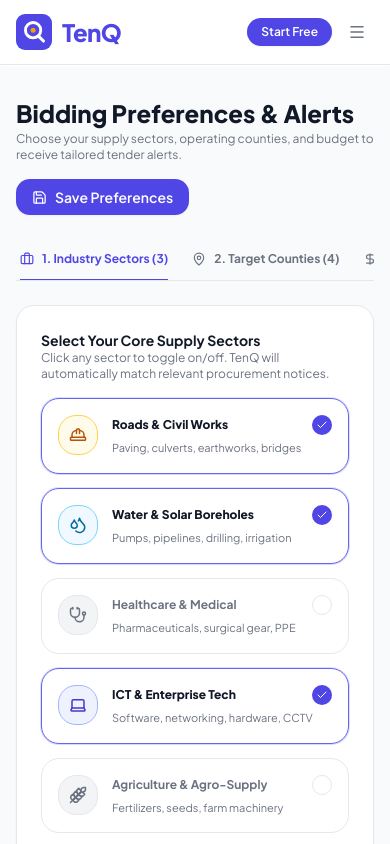
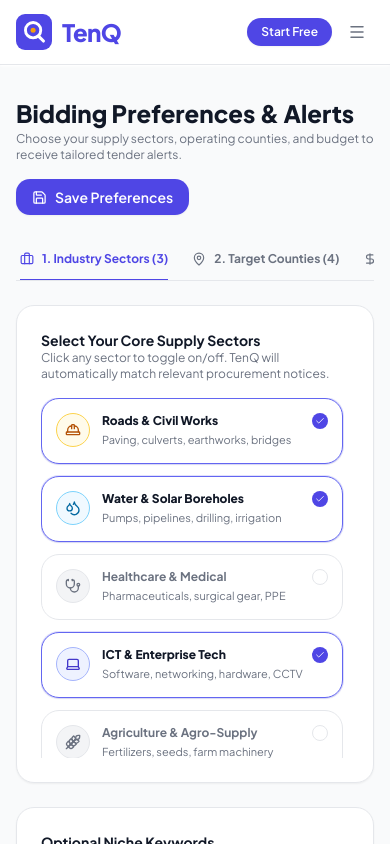
Before and after one commit to GabuGravin41/proQ, a Next.js app: page /capability-profile in a window 390 px wide. Shown: the top 844 px of the page. Built offline with nearby package versions, Linux system fonts and the light colour scheme.

Commit message:
style(mobile): wrap core supply sectors in compact scrollable container to prevent vertical mobile stretching

```diff
--- a/src/app/capability-profile/components/CapabilityProfilePage.tsx
+++ b/src/app/capability-profile/components/CapabilityProfilePage.tsx
@@ -233,7 +233,9 @@ export default function CapabilityProfilePage() {
               </p>
             </div>
 
-            <div className="grid grid-cols-1 sm:grid-cols-2 gap-3.5">
+            {/* Scrollable Container on Mobile & Desktop */}
+            <div className="max-h-[360px] sm:max-h-[400px] overflow-y-auto pr-1.5 scrollbar-thin">
+              <div className="grid grid-cols-1 sm:grid-cols-2 gap-3 pb-1">
                 {PREDEFINED_SECTORS.map((sector) => {
                   const Icon = sector.icon;
                   const isSelected = selectedSectors.includes(sector.label);
@@ -241,17 +243,17 @@ export default function CapabilityProfilePage() {
                     <div
                       key={sector.id}
                       onClick={() => toggleSector(sector.label)}
-                    className={`p-4 rounded-xl border cursor-pointer transition-all flex items-start gap-3.5 ${
+                      className={`p-3.5 rounded-xl border cursor-pointer transition-all flex items-start gap-3 ${
                         isSelected
                           ? 'border-indigo-500 ring-1 ring-indigo-500/20 bg-card shadow-sm'
                           : 'border-border bg-card hover:bg-muted/50'
                       }`}
                     >
                       {/* Domain-specific distinct color avatar */}
-                    <div className={`p-2.5 rounded-xl shrink-0 transition-all border ${
+                      <div className={`p-2 rounded-xl shrink-0 transition-all border ${
                         isSelected ? sector.colorClasses : 'bg-muted text-muted-foreground border-border'
                       }`}>
-                      <Icon size={18} />
+                        <Icon size={16} />
                       </div>
                       <div className="flex-1 min-w-0">
                         <div className="flex items-center justify-between">
@@ -259,18 +261,19 @@ export default function CapabilityProfilePage() {
                             {sector.label}
                           </p>
                           {isSelected ? (
-                          <span className="w-5 h-5 rounded-full bg-indigo-600 text-white flex items-center justify-center text-[10px]">
-                            <Check size={12} />
+                            <span className="w-4 h-4 rounded-full bg-indigo-600 text-white flex items-center justify-center text-[10px]">
+                              <Check size={10} />
                             </span>
                           ) : (
-                          <span className="w-5 h-5 rounded-full border border-border" />
+                            <span className="w-4 h-4 rounded-full border border-border" />
                           )}
                         </div>
-                      <p className="text-[11px] text-muted-foreground mt-1 leading-relaxed">{sector.desc}</p>
+                        <p className="text-[11px] text-muted-foreground mt-0.5 leading-relaxed">{sector.desc}</p>
                       </div>
                     </div>
                   );
                 })}
+              </div>
             </div>
           </div>
 
```
Lines whose indentation alone changed are shown as unchanged.
